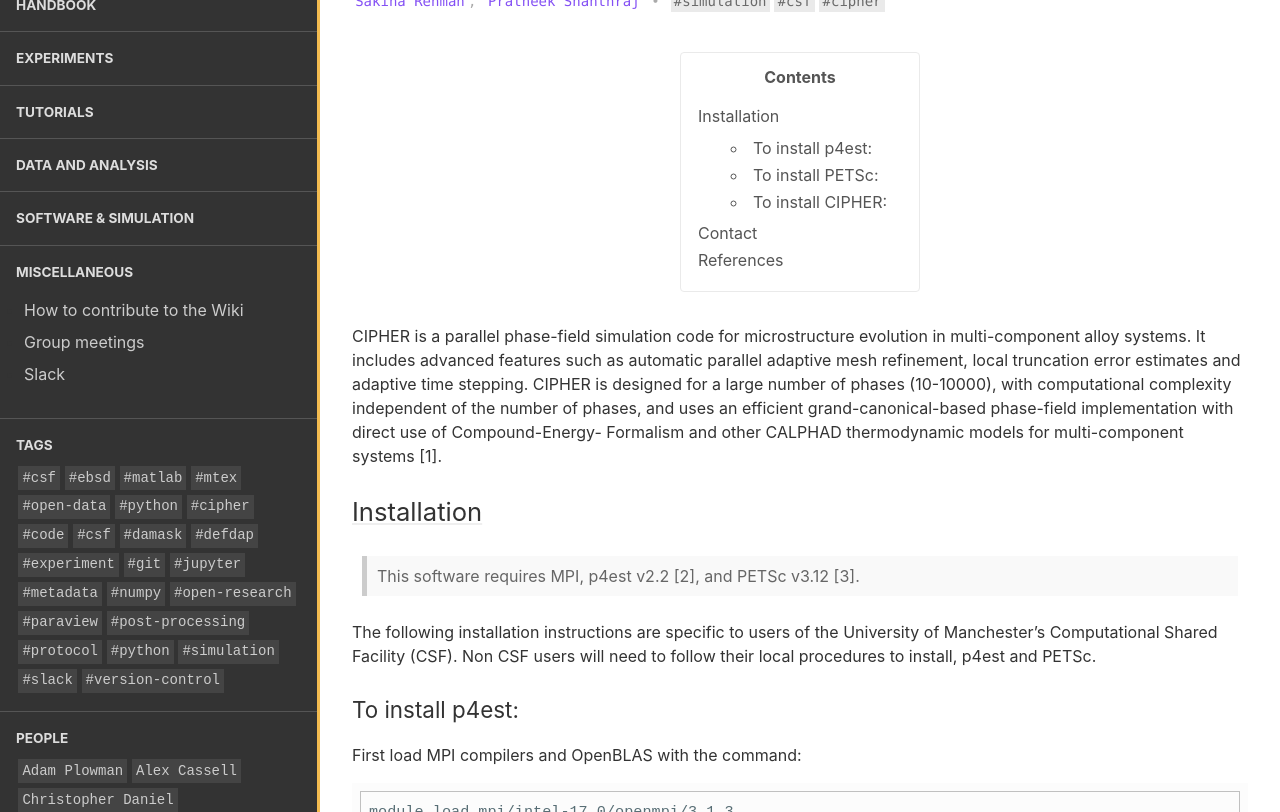
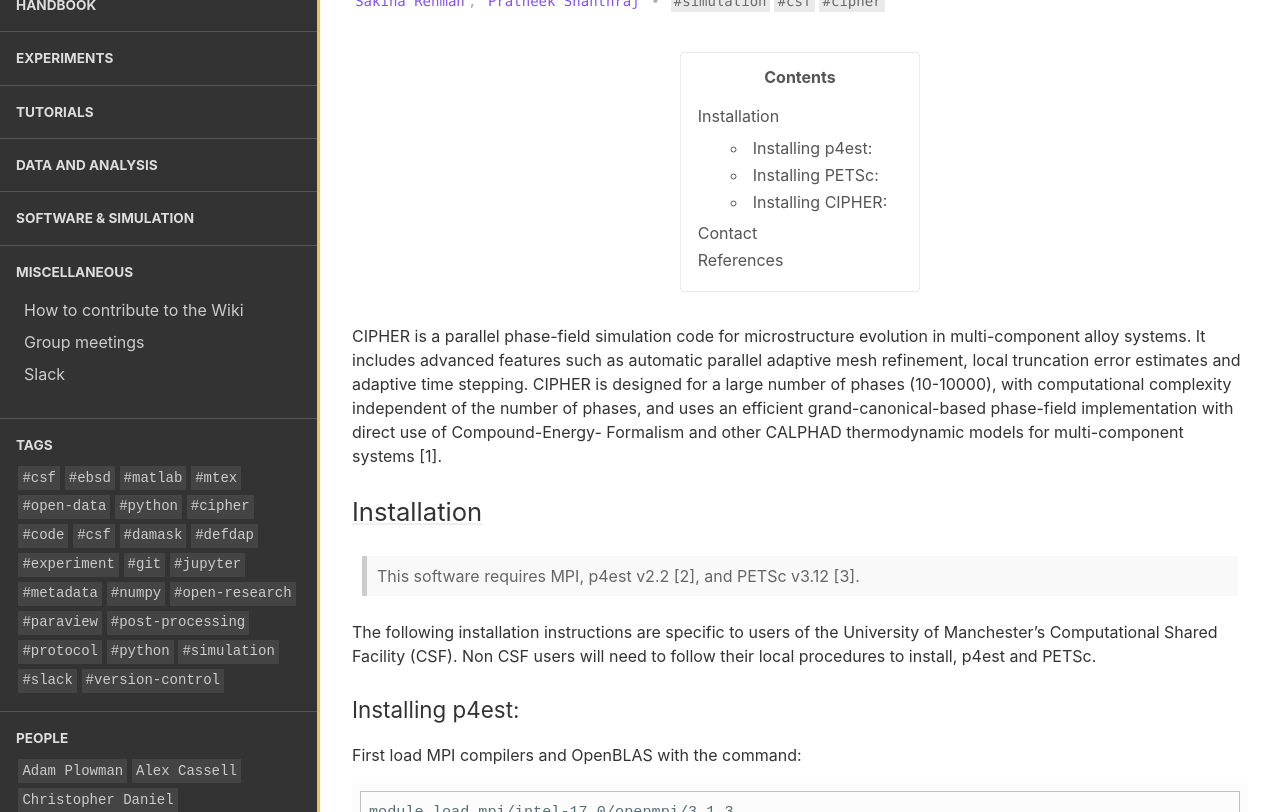
Before and after one commit to LightForm-group/wiki, a Jekyll site: the page built from collections/_software_and_simulation/CIPHER.md, in a window 1280 px wide and 1400 px high. Shown: the part 193-1005 px from the top of the window. Built offline with Jekyll 4.4.1, drawn with Linux system fonts in a browser that asks for light colours; nearby versions of some CDN libraries; some of the changed text lies outside the part shown.

Commit message:
Update CIPHER.md

````diff
--- a/collections/_software_and_simulation/CIPHER.md
+++ b/collections/_software_and_simulation/CIPHER.md
@@ -16,7 +16,7 @@ CIPHER is a parallel phase-field simulation code for microstructure evolution in
 
 The following installation instructions are specific to users of the University of Manchester's Computational Shared Facility (CSF). Non CSF users will need to follow their local procedures to install, p4est and PETSc.
 
-### To install p4est:
+### Installing p4est:
 
 First load MPI compilers and OpenBLAS with the command:
 ```
@@ -61,7 +61,7 @@ Now you need to add an environment variable to your system where p4est is locate
 ```
 export P4EST_DIR=$HOME/software/p4est-2.2/intel-17.0-openblas
 ```
-### To install PETSc:
+### Installing PETSc:
 
 Navigate back into the software folder and download PETSc with:
 
@@ -118,7 +118,7 @@ make PETSC_DIR=$PETSC_DIR PETSC_ARCH=$PETSC_ARCH
 make install PETSC_DIR=$PETSC_DIR PETSC_ARCH=$PETSC_ARCH all
 ```
 
-### To install CIPHER:
+### Installing CIPHER:
 
 If not already set, add CIPHER_DIR/bin to your PATH
 ```
````
